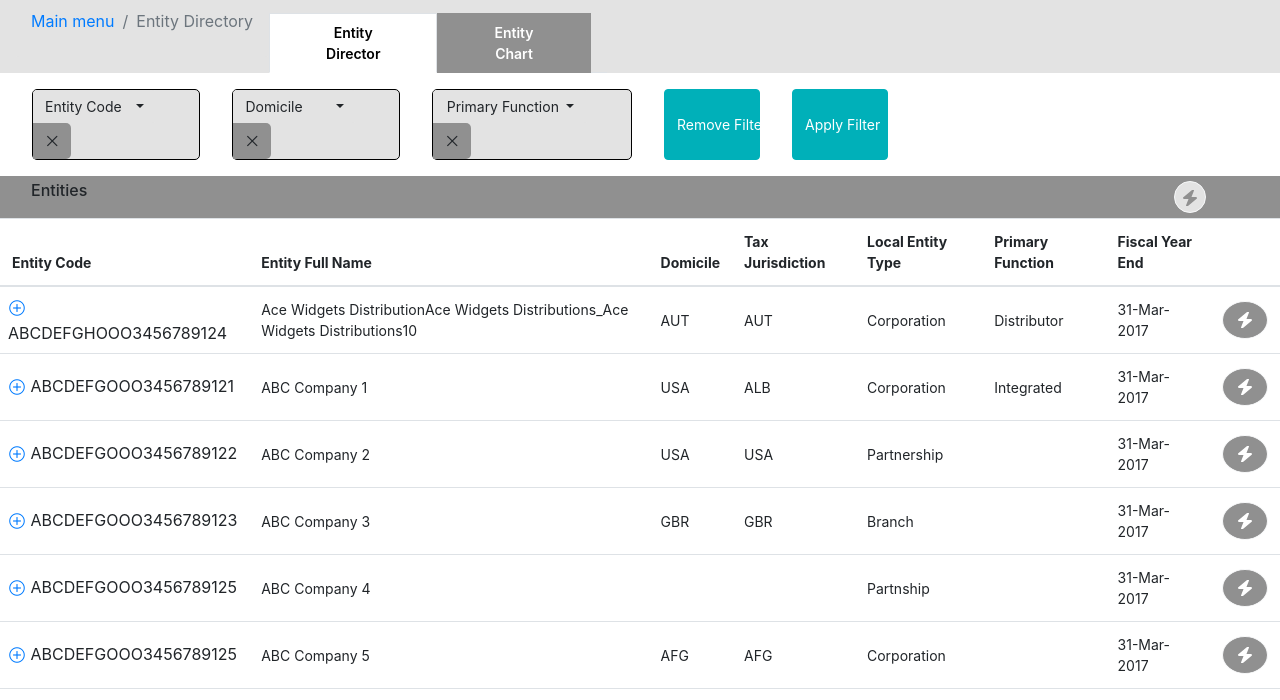
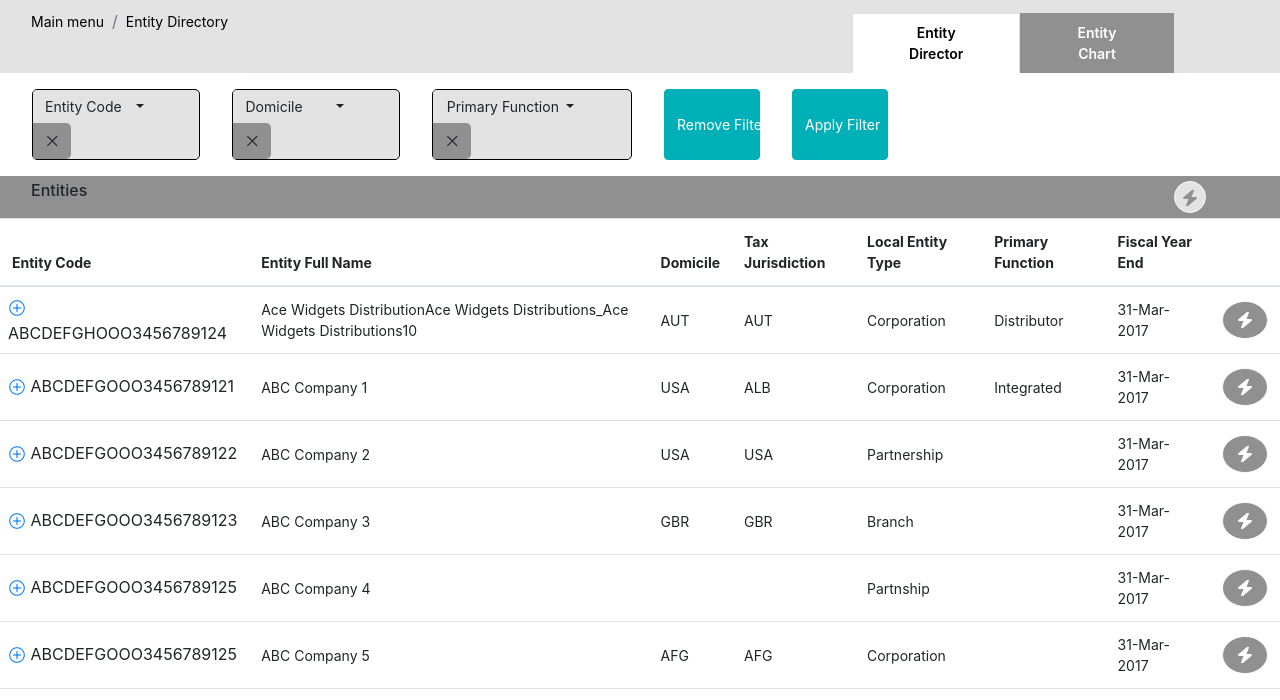
Before and after one commit to jackiepareja/crossborderssolutions, a plain HTML site: page index.html in a window 1280 px wide. Shown: the part 65-765 px from the top of the page. Drawn offline with Linux system fonts and the light colour scheme; files whose address does not match are found by name.

Commit message:
updated css

```diff
--- a/assets/css/main.css
+++ b/assets/css/main.css
@@ -92,13 +92,13 @@ nav#bottom-nav.row.container-fluid>ol.breadcrumb.container-fluid{
     padding:0;
 }
 nav#bottom-nav.row.container-fluid>ul.nav.nav-tabs{
-    padding:1rem 1rem 0 0;
+    padding:1rem 1rem 0 38rem;
 }
 nav#bottom-nav.row.container-fluid>ol.breadcrumb.container{
     padding:2rem 0 0 0;
 }
-nav#bottom-nav.row.container-fluid>ol.breadcrumb.container>li.breadcrumb-item>a>span.bottom-menu-link,
-nav#bottom-nav.row.container-fluid>ol.breadcrumb.container>li.breadcrumb-item>span.bottom-menu-link{
+nav#bottom-nav.row.container-fluid>ol.breadcrumb>li.breadcrumb-item>a>span.bottom-menu-link,
+nav#bottom-nav.row.container-fluid>ol.breadcrumb>li.breadcrumb-item>span.bottom-menu-link{
     font-size:14px;
     color:#000;
 }
--- a/index.html
+++ b/index.html
@@ -32,7 +32,7 @@
     <!--BOTTOM NAVIGATION-->
     <!-- BREADCRUMBS-->
     <nav id="bottom-nav" class="row container-fluid" aria-label="breadcrumb">
-        <ol class="breadcrumb justify-content-end">
+        <ol class="breadcrumb">
             <li class="breadcrumb-item"><a href="#"><span class="bottom-menu-link">Main menu</span></a></li>
             <li class="breadcrumb-item active" aria-current="page"><span class="bottom-menu-link">Entity Directory</span></li>
         </ol>
```
